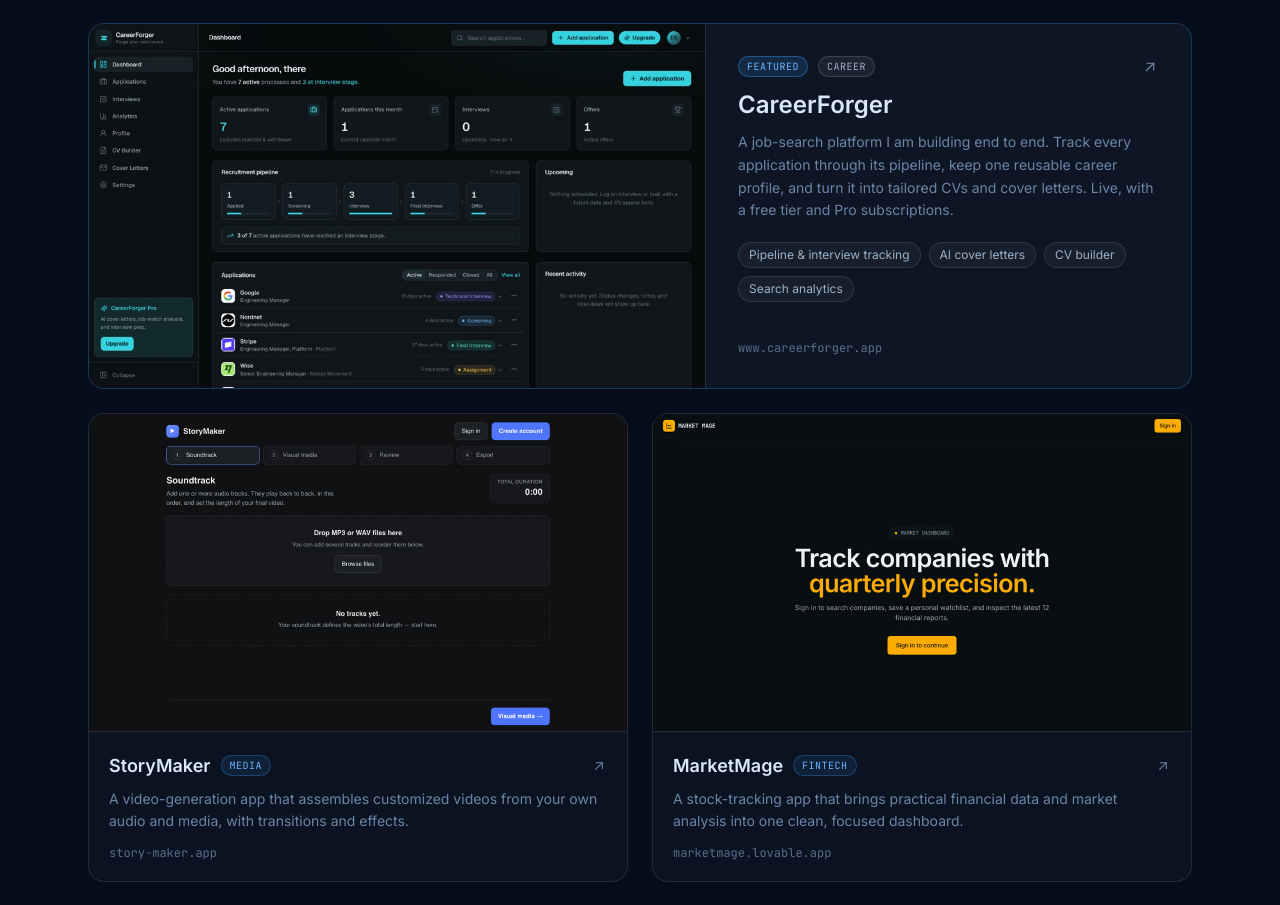
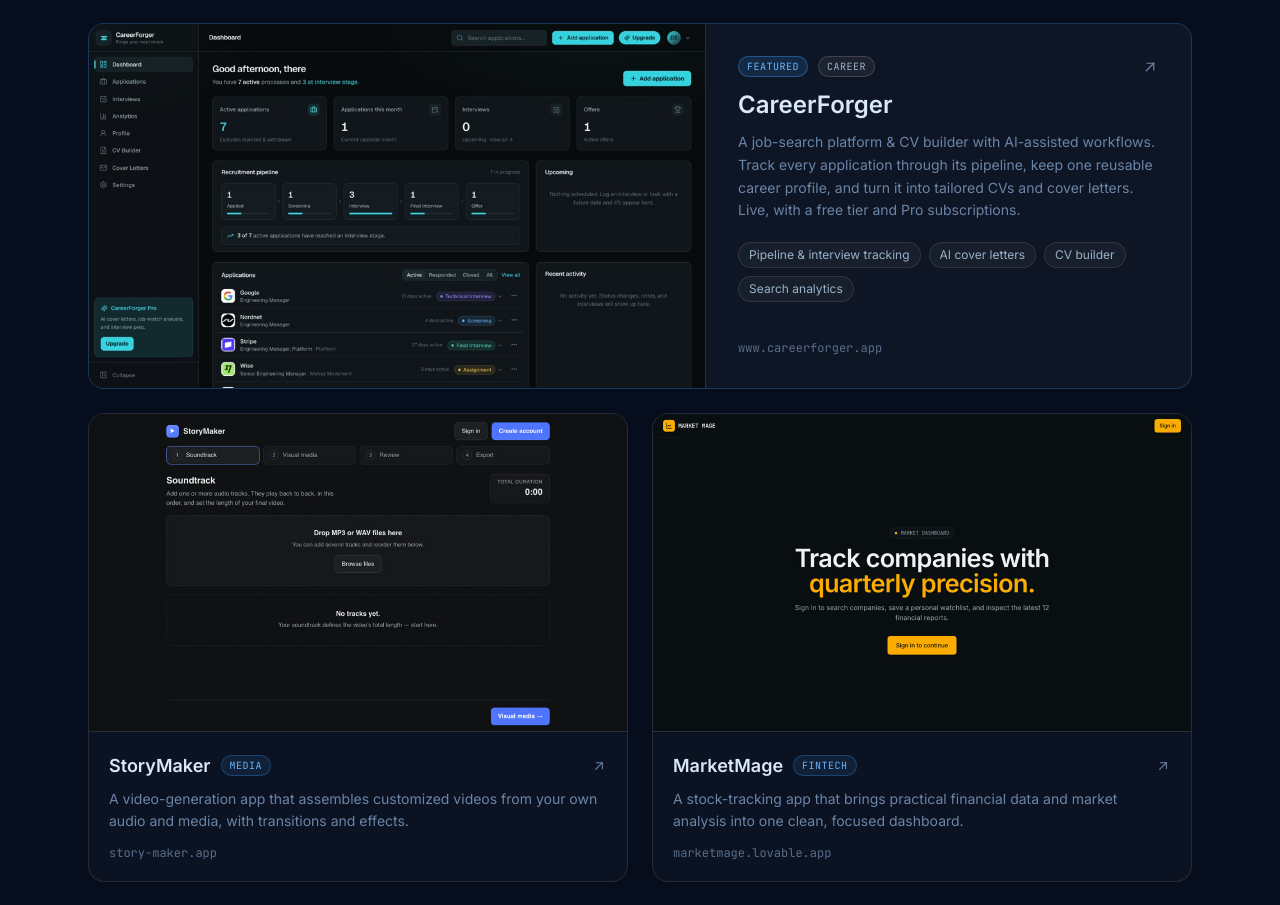
Before and after one commit to RPBMedia/rui-baiao-personal-website, a React (Vite) app: page / in a window 1280 px wide. Shown: the part 8680-9585 px from the top of the page. Built offline with nearby package versions, Linux system fonts and the light colour scheme.

Commit message:
Projects: sharpen the CareerForger description
Lead with what it is - a job-search platform and CV builder with AI-assisted
workflows - rather than with who is building it.

```diff
--- a/src/data.ts
+++ b/src/data.ts
@@ -337,7 +337,7 @@ export const projects: Project[] = [
     image: '/projects/careerforger.jpg',
     featured: true,
     description:
-      'A job-search platform I am building end to end. Track every application through its pipeline, keep one reusable career profile, and turn it into tailored CVs and cover letters. Live, with a free tier and Pro subscriptions.',
+      'A job-search platform & CV builder with AI-assisted workflows. Track every application through its pipeline, keep one reusable career profile, and turn it into tailored CVs and cover letters. Live, with a free tier and Pro subscriptions.',
     highlights: ['Pipeline & interview tracking', 'AI cover letters', 'CV builder', 'Search analytics'],
   },
   {
```
